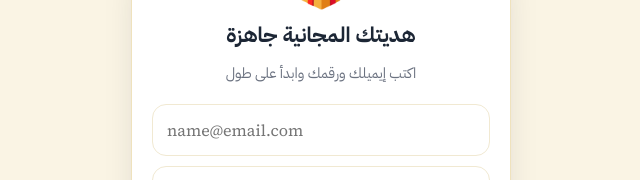
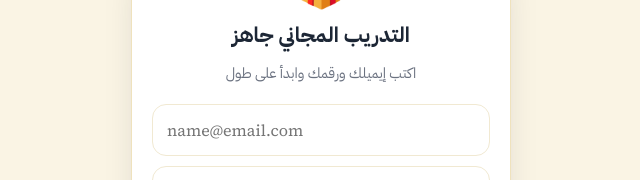
Before and after one commit to norazfalah15-netizen/kalima-free, a plain HTML site: page index.html in a window 1280 px wide. Shown: the part 263-443 px from the top of the page, 319-959 px from the left. Drawn offline with Linux system fonts and the light colour scheme.

Commit message:
Free: gate title -> التدريب المجاني جاهز
Co-Authored-By: Claude Sonnet 5.5 <noreply@anthropic.com>
Claude-Session: https://claude.ai/code/session_01YTMMJSMNogdhY5j1T86QpC

```diff
--- a/index.html
+++ b/index.html
@@ -583,7 +583,7 @@
 <div class="lg" id="lgGate" hidden>
   <form class="lg-card" id="lgForm" novalidate>
     <div class="lg-ic">🎁</div>
-    <b>هديتك المجانية جاهزة</b>
+    <b>التدريب المجاني جاهز</b>
     <p>اكتب إيميلك ورقمك وابدأ على طول</p>
     <input type="email" id="lgEmail" placeholder="name@email.com" autocomplete="email" inputmode="email" aria-label="الإيميل">
     <input type="tel" id="lgPhone" placeholder="+965 5000 0000" autocomplete="tel" inputmode="tel" aria-label="رقم الجوال">
```
